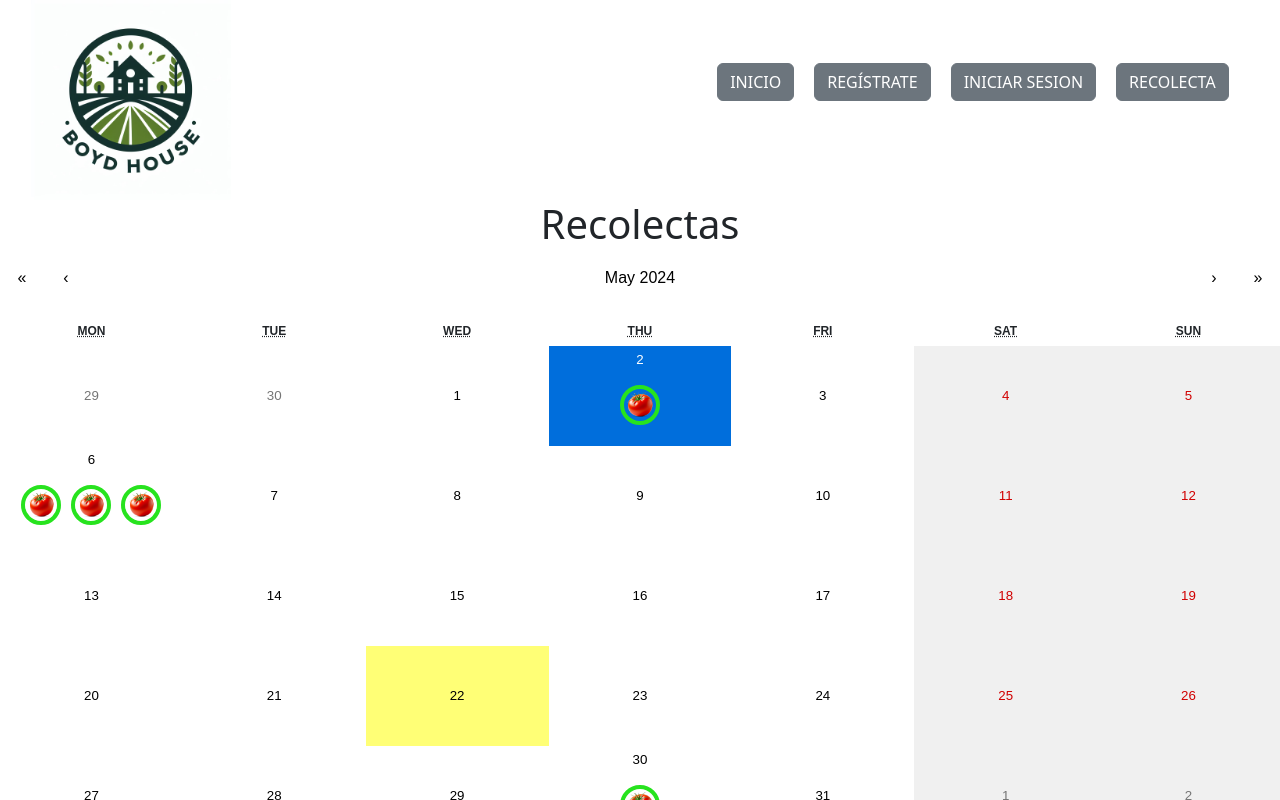
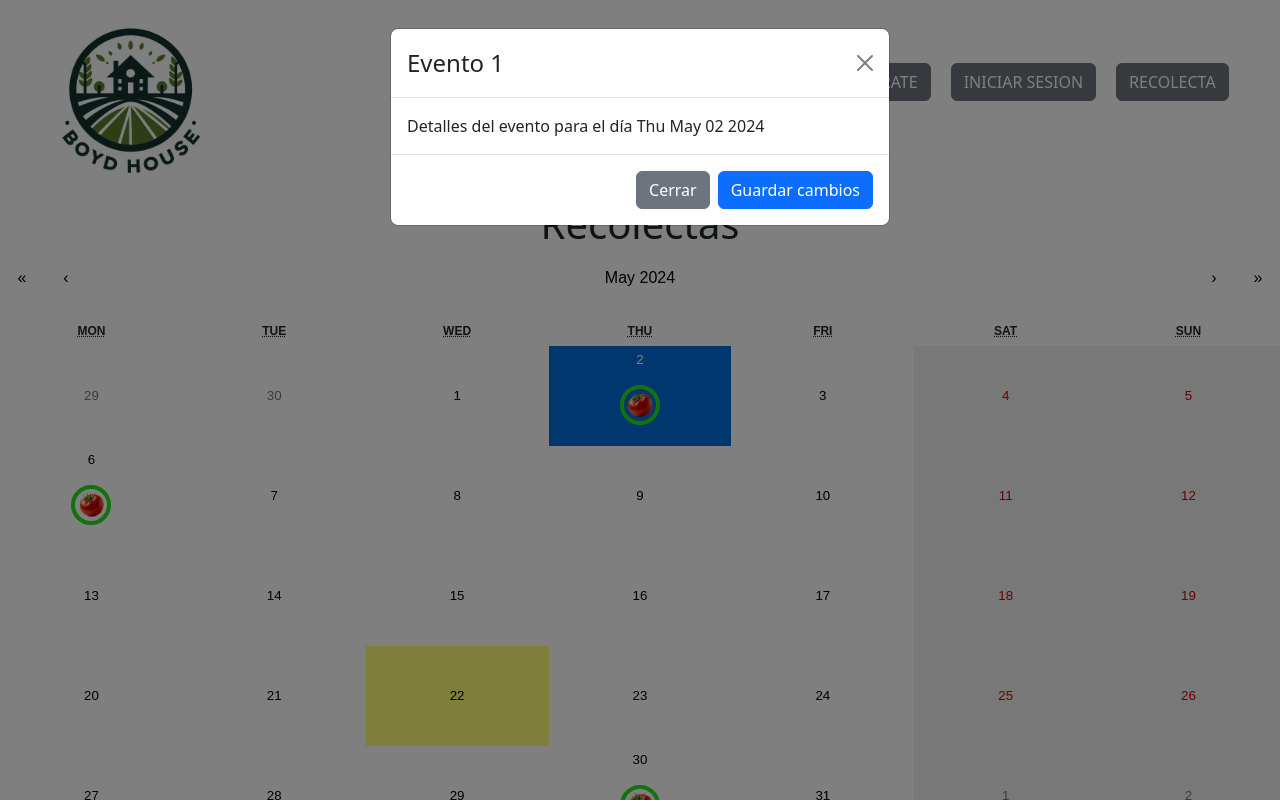
Before and after one commit to Pepesk34/TFG, a React (Create React App) app in the folder proyecto/client/: page /recolecta in a window 1280 px wide. Both pictures are taken after a click on the button 639 px from the left and 405 px from the top of the page. Shown: the top 800 px of the page. Built offline with nearby package versions, Linux system fonts and the light colour scheme.

Commit message:
modal en calendario

```diff
--- a/proyecto/client/package.json
+++ b/proyecto/client/package.json
@@ -9,6 +9,7 @@
     "axios": "^1.6.8",
     "bootstrap": "^5.3.3",
     "react": "^18.2.0",
+    "react-bootstrap": "^2.10.2",
     "react-calendar": "^5.0.0",
     "react-dom": "^18.2.0",
     "react-router-dom": "^6.23.1",
--- a/proyecto/client/src/components/componentes_cuerpo/recolecta.jsx
+++ b/proyecto/client/src/components/componentes_cuerpo/recolecta.jsx
@@ -2,31 +2,24 @@ import { BrowserRouter, Routes, Route, Link, Navigate } from "react-router-dom";
 import agricultor from "../imagenes/agricultor.jpg";
 import voluntario from "../imagenes/voluntario.jpg"
 import Calendar from "react-calendar";
-
-
 import 'react-calendar/dist/Calendar.css';
 import "./estilos.css"
 import Boton from "./Boton.jsx"
 import React, { useState } from "react";
+import { Modal, Button } from 'react-bootstrap';
+import 'bootstrap/dist/css/bootstrap.min.css';
 
 function Recolecta() {
   const [selectedDate, setSelectedDate] = useState(new Date());
-  const today = new Date().getDay;
+  const [showModal, setShowModal] = useState(false);
+  const [selectedEvent, setSelectedEvent] = useState(null);
 
-  // Definir el array de fechas con objetos
   const eventos = [
-    { fecha: new Date(2024, 4, 2), titulo: 'Evento 1' }, // 02/05/2023
-    { fecha: new Date(2024, 4, 6), titulo: 'Evento 2' }, // 06/05/2023
-    { fecha: new Date(2024, 4, 6), titulo: 'Evento 2' }, // 06/05/2023
-    { fecha: new Date(2024, 4, 6), titulo: 'Evento 2' }, // 06/05/2023
-    { fecha: new Date(2024, 4, 30), titulo: 'Evento 3' }, // 30/05/2023
-    { fecha: new Date(2024, 5, 8), titulo: 'Evento 4' }, // 08/06/2023
-    { fecha: new Date(2024, 5, 9), titulo: 'Evento 5' }  // 09/06/2023
-  ];
-
-  const eventos2 = [
-    { fecha: new Date(2024, 4, 30), titulo: 'Evento 3' }, // 30/05/2023
-    { fecha: new Date(2024, 5, 9), titulo: 'Evento 5' }  // 09/06/2023
+    { fecha: new Date(2024, 4, 2), titulo: 'Evento 1' },
+    { fecha: new Date(2024, 4, 6), titulo: 'Evento 2' },
+    { fecha: new Date(2024, 4, 30), titulo: 'Evento 3' },
+    { fecha: new Date(2024, 5, 8), titulo: 'Evento 4' },
+    { fecha: new Date(2024, 5, 9), titulo: 'Evento 5' }
   ];
 
   const handleDateClick = (value) => {
@@ -34,34 +27,28 @@ function Recolecta() {
     console.log('Fecha seleccionada:', value);
   };
 
+  const handleCloseModal = () => setShowModal(false);
+  const handleShowModal = (event) => {
+    setSelectedEvent(event);
+    setShowModal(true);
+  };
+
   const tileContent = ({ date, view }) => {
     if (view === 'month') {
-      // Verificar si la fecha está en el array de eventos
       const eventosFiltrados = eventos.filter(evento =>
         evento.fecha.getFullYear() === date.getFullYear() &&
         evento.fecha.getMonth() === date.getMonth() &&
         evento.fecha.getDate() === date.getDate()
       );
 
-      if (eventosFiltrados.length != 0) {
-
-        /*const evento2 = eventos2.find(evento2 =>
-          evento2.fecha.getFullYear() === evento.fecha.getFullYear() &&
-          evento2.fecha.getMonth() === evento.fecha.getMonth() &&
-          evento2.fecha.getDate() === evento.fecha.getDate()
-        );*/
-        /*
-        if (evento2) { //Las fechas de los dos arrays son iguales ? La recolecta está incompleta ? verde : rojo : azul
-        } */
-        console.log("entra dentro");
+      if (eventosFiltrados.length !== 0) {
         return (
-
           <div className='contenedor'>
             <div className='botones-grid'>
               {eventosFiltrados.map((evento, index) => (
                 <Boton
                   key={index}
-                        onClick={() => alert(`Evento: ${evento.titulo} en ${date.toDateString()}`)}
+                  onClick={() => handleShowModal(evento)}
                   tipo=""
                 />
               ))}
@@ -81,6 +68,23 @@ function Recolecta() {
         value={selectedDate}
         tileContent={tileContent}
       />
+
+      <Modal show={showModal} onHide={handleCloseModal}>
+        <Modal.Header closeButton>
+          <Modal.Title>{selectedEvent ? selectedEvent.titulo : ''}</Modal.Title>
+        </Modal.Header>
+        <Modal.Body>
+          {selectedEvent ? `Detalles del evento para el día ${selectedEvent.fecha.toDateString()}` : ''}
+        </Modal.Body>
+        <Modal.Footer>
+          <Button variant="secondary" onClick={handleCloseModal}>
+            Cerrar
+          </Button>
+          <Button variant="primary" onClick={handleCloseModal}>
+            Guardar cambios
+          </Button>
+        </Modal.Footer>
+      </Modal>
     </div>
   );
 }
```
Also changed, not shown: 1 other file (tests, documents, lock files or other folders). Lines whose indentation alone changed are shown as unchanged.
